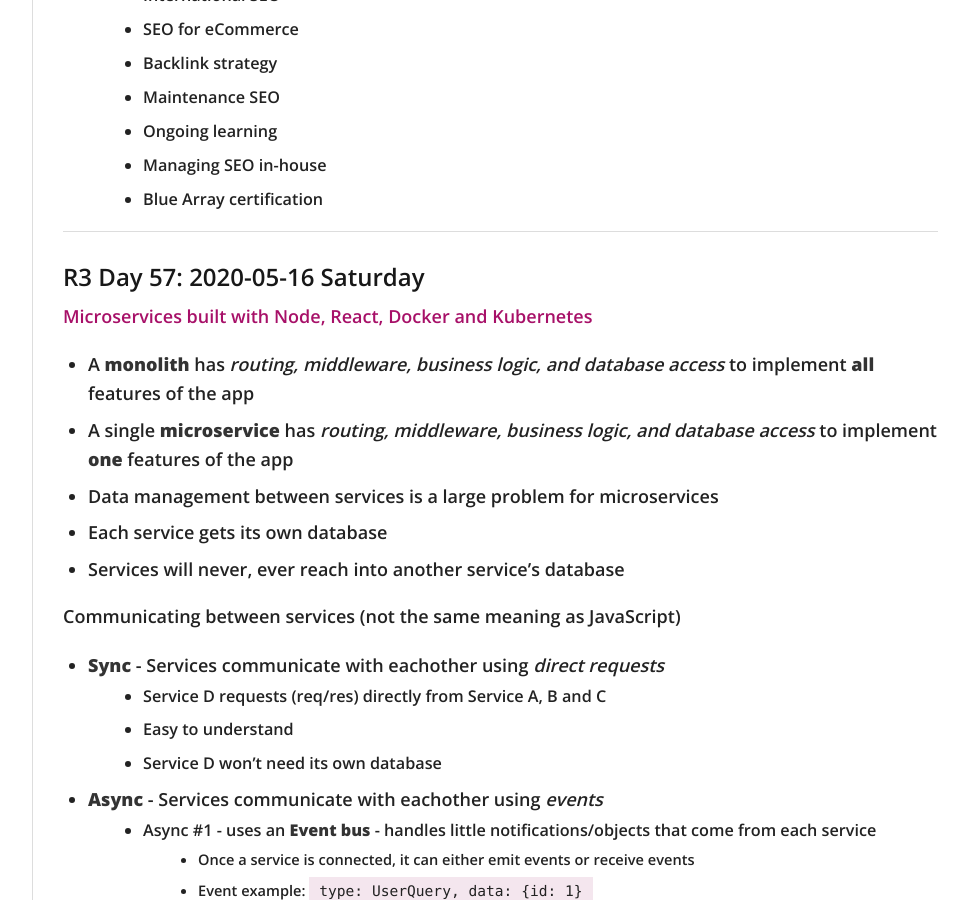
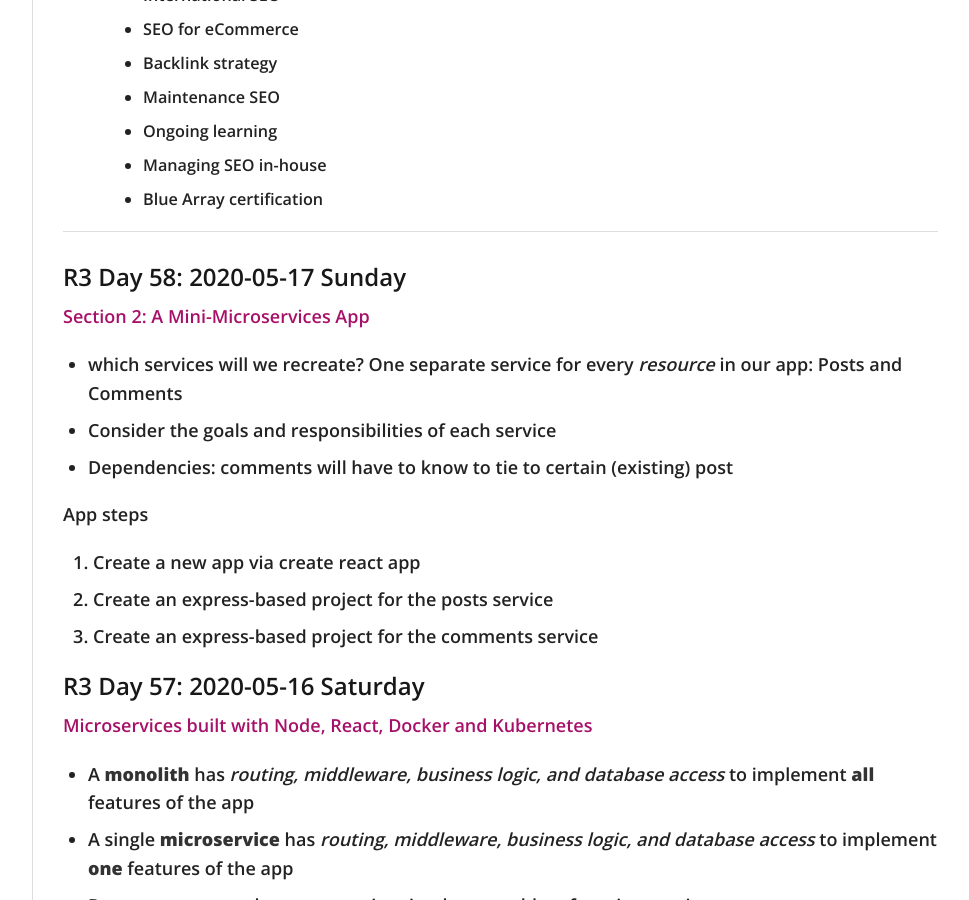
Before and after one commit to virtual/100daysofcode, a Jekyll site: the page built from index.md, in a window 1280 px wide and 900 px high, scrolled down 3393 px. Shown: the whole window, without its empty margins (272-1241 px from the left). Built offline with Jekyll 4.4.1, drawn with Linux system fonts in a browser that asks for light colours; nearby versions of some CDN libraries; our own code applies the rules of GitHub Pages for plain Markdown files.

Commit message:
starting microservices blog project

```diff
--- a/index.md
+++ b/index.md
@@ -111,6 +111,18 @@
 
 ----------
 
+## R3 Day 58: 2020-05-17 Sunday
+
+[Section 2: A Mini-Microservices App](https://github.com/virtual/microservices-blog)
+- which services will we recreate? One separate service for every _resource_ in our app: Posts and Comments
+- Consider the goals and responsibilities of each service
+- Dependencies: comments will have to know to tie to certain (existing) post
+
+App steps
+1. Create a new app via create react app
+1. Create an express-based project for the posts service
+1. Create an express-based project for the comments service
+
 ## R3 Day 57: 2020-05-16 Saturday
 
 [Microservices built with Node, React, Docker and Kubernetes](https://www.udemy.com/course/microservices-with-node-js-and-react)
```
